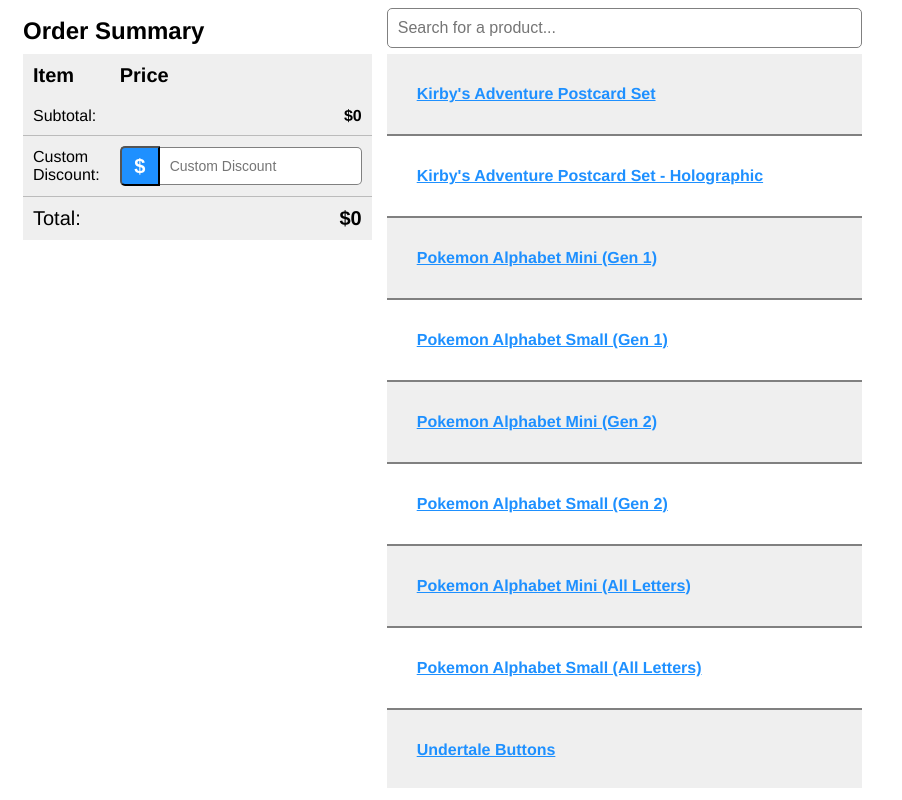
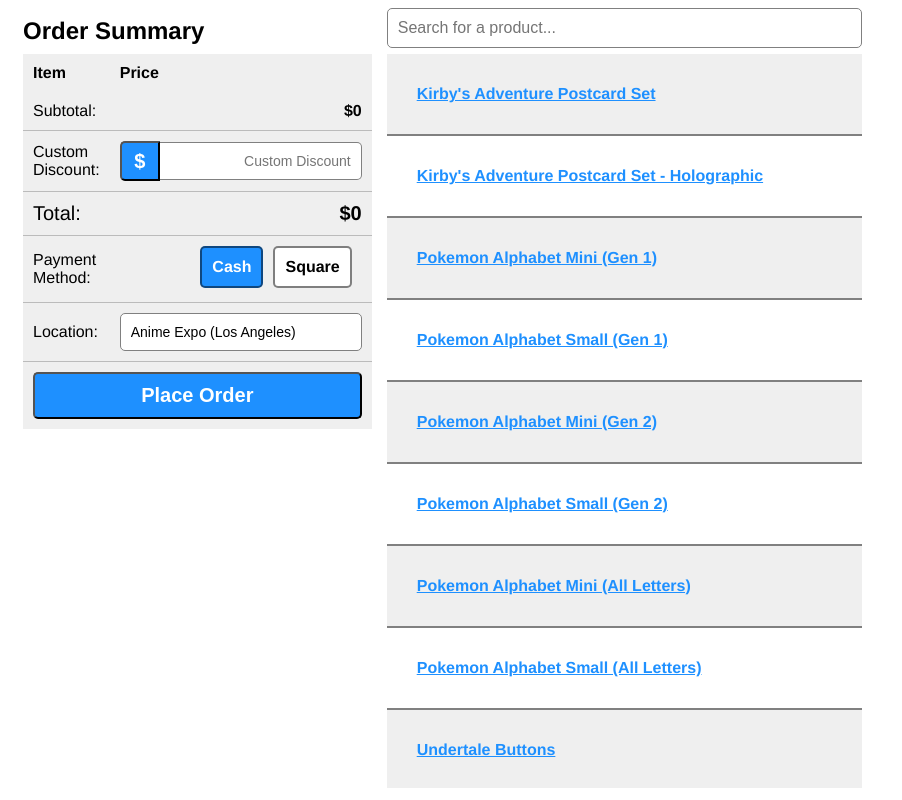
Before and after one commit to jupebox/inventory-app-of-my-dreams, a Next.js app: page / in a window 1280 px wide. Shown: the whole page, without its empty margins (0-902 px from the left). Built offline with nearby package versions, Linux system fonts and the light colour scheme.

Commit message:
adding more info to order summary, dummy place order action

```diff
--- a/components/order-summary.js
+++ b/components/order-summary.js
@@ -9,27 +9,61 @@
   state = {
     cartItems: [],
     customDiscount: null,
-    discountType: "dollar amount"
-    // appliedRules: []
+    discountType: "dollar amount",
+    paymentMethod: "cash",
+    location: "Anime Expo (Los Angeles)"
   };
+
   componentDidMount() {
     if (window.cartItems) {
       let cartItems = [];
       const keys = Object.keys(window.cartItems);
       for (let key of keys) {
-        cartItems.push({ sku: key, quantity: window.cartItems[key] });
+        cartItems.push({ sku: +key, quantity: window.cartItems[key] });
       }
       this.setState({ cartItems });
     }
   }
-  handleDiscountChange = event => {
-    this.setState({ customDiscount: event.target.value });
+  handleChange = event => {
+    this.setState({ [event.target.name]: event.target.value });
   };
   handleDiscountTypeClick = event => {
     this.setState({
       discountType:
         this.state.discountType === "percent" ? "dollar amount" : "percent"
     });
+  };
+  handleOptionChange = event => {
+    const { checked, value } = event.target;
+    let paymentMethod = "cash";
+    if (checked) {
+      paymentMethod = value;
+    }
+
+    this.setState({
+      paymentMethod
+    });
+  };
+  placeOrder = () => {
+    const explodedCart = this.explodeCart();
+    const { skus, products, totalQuantity, categoryQuantities } = explodedCart;
+    const { cartItems, location, paymentMethod, customDiscount } = this.state;
+    const { totalDiscount, appliedRules } = this.getDiscounts();
+    let orderInfo = {
+      cartItems,
+      productIds: products.map(product => product.id),
+      totalQuantity,
+      categoryQuantities,
+      location,
+      paymentMethod,
+      customDiscount,
+      discountsFromRules: totalDiscount - customDiscount,
+      totalDiscount,
+      appliedRules,
+      subtotal: this.getSubtotal(),
+      total: this.getTotal()
+    };
+    console.log(orderInfo);
   };
   explodeCart = () => {
     const { cartItems } = this.state;
@@ -44,7 +78,7 @@
       }
     };
     for (let item of cartItems) {
-      const sku = getSku(+item.sku);
+      const sku = getSku(item.sku);
       const product = getProduct(sku.parentId);
       const { medium } = product;
       explodedCart.totalQuantity += item.quantity;
@@ -154,7 +188,7 @@
     let subtotal = 0;
     const cartItems = this.state.cartItems;
     for (let item of cartItems) {
-      subtotal += this.getItemPrice(+item.sku, item.quantity);
+      subtotal += this.getItemPrice(item.sku, item.quantity);
     }
     return subtotal;
   };
@@ -190,7 +224,7 @@
     return this.getSubtotal() - this.getDiscounts().totalDiscount;
   };
   renderTableRow = cartItem => {
-    const sku = getSku(+cartItem.sku);
+    const sku = getSku(cartItem.sku);
     const product = getProduct(sku.parentId);
     let productOptions = [];
 
@@ -276,16 +310,78 @@
                     {this.state.discountType === "percent" ? "%" : "$"}
                   </button>
                   <input
+                    className="field custom-discount"
                     type="tel"
                     defaultValue={this.state.customDiscount}
-                    onChange={this.handleDiscountChange}
+                    name="customDiscount"
+                    onChange={this.handleChange}
                     placeholder="Custom Discount"
                   />
                 </td>
               </tr>
-              <tr>
+              <tr className="total">
                 <td colSpan="2">Total:</td>
                 <td>${this.getTotal()}</td>
+              </tr>
+              <tr>
+                <td>
+                  Payment <br />
+                  Method:
+                </td>
+                <td colSpan="2">
+                  <label
+                    className={
+                      this.state.paymentMethod === "cash"
+                        ? "selected option"
+                        : "option"
+                    }
+                  >
+                    <input
+                      type="radio"
+                      name="method"
+                      value="cash"
+                      checked={this.state.paymentMethod === "cash"}
+                      onChange={this.handleOptionChange}
+                    />
+                    Cash
+                  </label>
+                  <label
+                    className={
+                      this.state.paymentMethod === "square"
+                        ? "selected option"
+                        : "option"
+                    }
+                  >
+                    <input
+                      type="radio"
+                      name="method"
+                      value="square"
+                      checked={this.state.paymentMethod === "square"}
+                      onChange={this.handleOptionChange}
+                    />
+                    Square
+                  </label>
+                </td>
+              </tr>
+              <tr>
+                <td>Location:</td>
+                <td colSpan="2">
+                  <input
+                    className="field"
+                    type="text"
+                    defaultValue={this.state.location}
+                    name="location"
+                    onChange={this.handleChange}
+                    placeholder="Location"
+                  />
+                </td>
+              </tr>
+              <tr>
+                <td colSpan="3">
+                  <button className="place-order" onClick={this.placeOrder}>
+                    Place Order
+                  </button>
+                </td>
               </tr>
             </tfoot>
           </table>
@@ -322,16 +418,22 @@
           }
           tr:last-child {
             border: 0;
+          }
+          .total {
             font-size: 20px;
           }
-
-          input {
+          .field {
             font-size: 14px;
             padding: 10px;
             display: block;
             -webkit-appearance: none;
             box-shadow: none;
             border: solid 1px gray;
+            border-radius: 5px;
+            width: 100%;
+          }
+          .custom-discount {
+            text-align: right;
             border-left: 0;
             border-radius: 0 5px 5px 0;
             width: calc(100% - 40px);
@@ -341,25 +443,50 @@
           .discount {
             color: red;
           }
-          .discount-type {
+          button {
             font-size: 20px;
-            padding: 0;
             display: block;
             -webkit-appearance: none;
             box-shadow: none;
+            background: dodgerblue;
+            color: #fff;
+            font-weight: bold;
+            cursor: pointer;
+            border-radius: 5px;
+            padding: 10px;
+          }
+          .discount-type {
+            padding: 0;
             float: left;
             width: 40px;
             height: 40px;
             border-radius: 5px 0 0 5px;
+          }
+          button:hover,
+          button:active,
+          button:focus {
+            background: midnightblue;
+          }
+          .option {
+            background: #fff;
+            display: inline-block;
+            padding: 10px;
+            overflow: hidden;
+            margin-right: 10px;
+            border: solid 2px rgba(0, 0, 0, 0.5);
+            border-radius: 5px;
+            transition: background 0.15s, color 0.15s;
+          }
+          .option input {
+            position: absolute;
+            left: -999px;
+          }
+          .selected.option {
             background: dodgerblue;
             color: #fff;
-            font-weight: bold;
-            cursor: pointer;
           }
-          .discount-type:hover,
-          .discount-type:active,
-          .discount-type:focus {
-            background: midnightblue;
+          .place-order {
+            width: 100%;
           }
         `}</style>
       </aside>
--- a/components/products.js
+++ b/components/products.js
@@ -59,6 +59,8 @@
                 display: block;
                 color: dodgerblue;
                 position: relative;
+                overflow: hidden;
+                padding-right: 60px;
               }
               a:hover,
               a:focus,
@@ -118,6 +120,7 @@
               cursor: pointer;
               text-decoration: underline;
               position: relative;
+              overflow: hidden;
             }
             a:hover,
             a:focus,
--- a/components/search.js
+++ b/components/search.js
@@ -54,6 +54,7 @@
             border: solid 1px gray;
             border-radius: 5px;
             width: 100%;
+            min-width: 200px;
             position: absolute;
             top: 0;
             left: 0;
```
